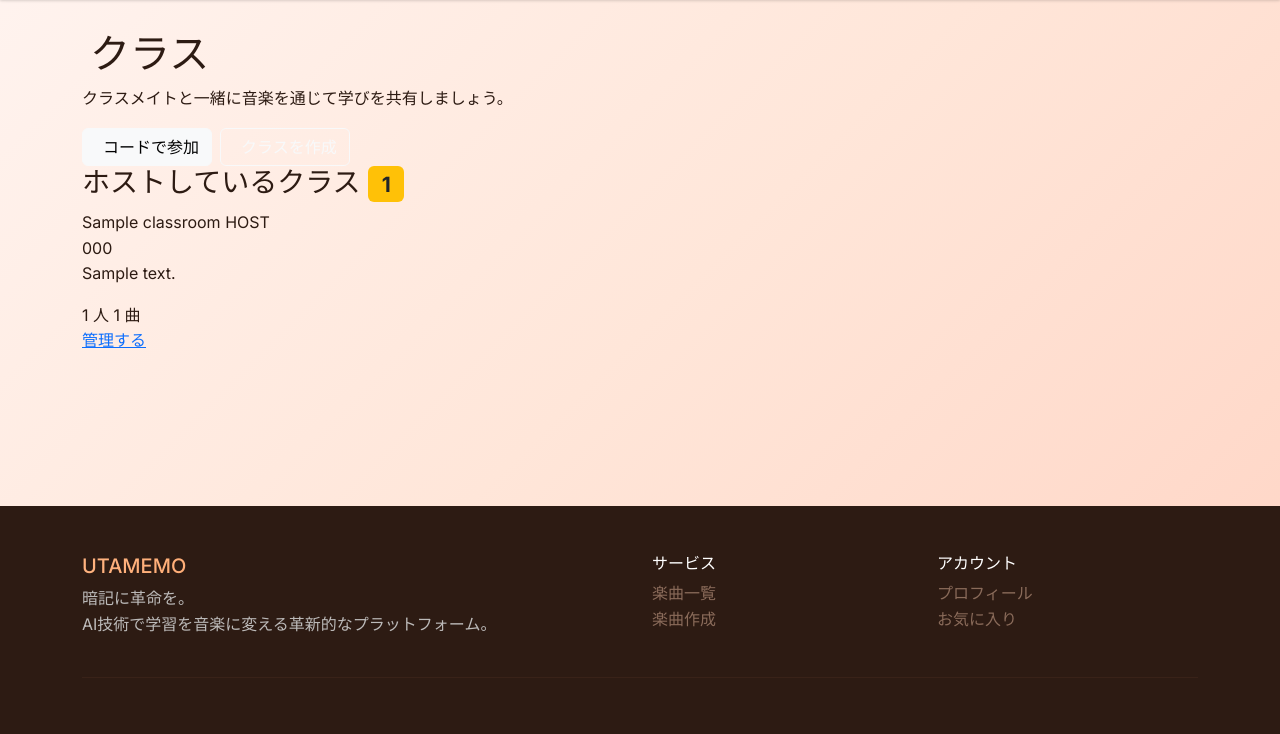
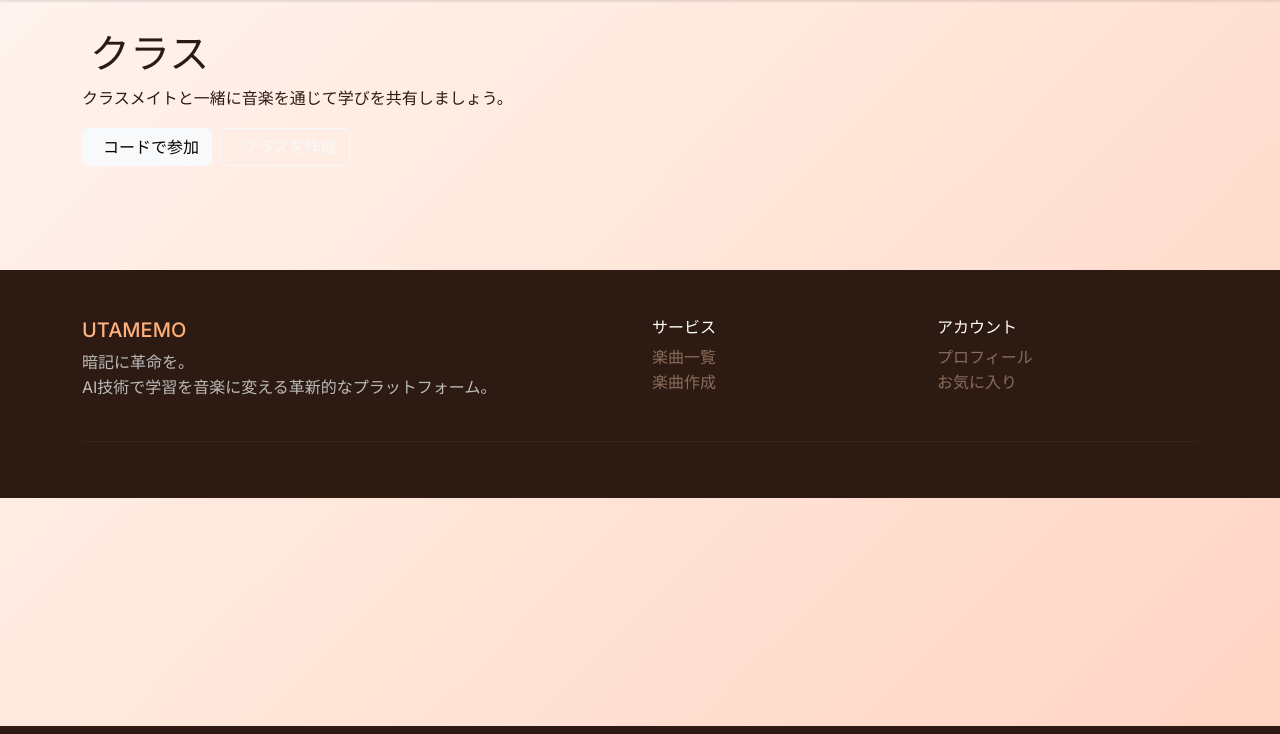
Before and after one commit to Yulkjh/utamemo-app, a Django app: page /classroom/ in a window 1280 px wide. Shown: the part 74-808 px from the top of the page. Run offline with Django 5.2, Linux system fonts and the light colour scheme; a user stored in the database is signed in; tables that the repository leaves empty hold one stand-in row (values such as "Sample post"); grey boxes marked "Sample" are stand-in pictures.

Commit message:
Hide hosted classrooms section - show only joined classrooms

```diff
--- a/myproject/templates/songs/classroom_list.html
+++ b/myproject/templates/songs/classroom_list.html
@@ -257,58 +257,6 @@
         </div>
     </div>
 
-    {% if hosted_classrooms %}
-    <!-- ホストしているクラス -->
-    <div class="mb-5">
-        <h3 class="section-title">
-            <i class="fas fa-crown text-warning"></i>
-            {% if is_english %}Classes I Host{% elif is_chinese %}我主持的班级{% else %}ホストしているクラス{% endif %}
-            <span class="badge bg-warning text-dark">{{ hosted_classrooms|length }}</span>
-        </h3>
-        <div class="row g-4">
-            {% for classroom in hosted_classrooms %}
-            <div class="col-md-6 col-lg-4">
-                <div class="classroom-card">
-                    <div class="classroom-card-header">
-                        <div class="classroom-name">
-                            {{ classroom.name }}
-                            <span class="host-badge">
-                                <i class="fas fa-crown"></i> HOST
-                            </span>
-                        </div>
-                        <div class="classroom-code">
-                            <i class="fas fa-key"></i>
-                            {{ classroom.code }}
-                        </div>
-                    </div>
-                    <div class="classroom-card-body">
-                        {% if classroom.description %}
-                        <p class="classroom-description">{{ classroom.description|truncatewords:15 }}</p>
-                        {% endif %}
-                        <div class="classroom-stats">
-                            <span class="stat-item">
-                                <i class="fas fa-users"></i>
-                                {{ classroom.members.count }} {% if is_english %}members{% elif is_chinese %}成员{% else %}人{% endif %}
-                            </span>
-                            <span class="stat-item">
-                                <i class="fas fa-music"></i>
-                                {{ classroom.shared_songs.count }} {% if is_english %}songs{% elif is_chinese %}首{% else %}曲{% endif %}
-                            </span>
-                        </div>
-                    </div>
-                    <div class="classroom-card-footer">
-                        <a href="{% url 'songs:classroom_detail' classroom.pk %}" class="view-btn">
-                            <i class="fas fa-arrow-right"></i>
-                            {% if is_english %}Manage{% elif is_chinese %}管理{% else %}管理する{% endif %}
-                        </a>
-                    </div>
-                </div>
-            </div>
-            {% endfor %}
-        </div>
-    </div>
-    {% endif %}
-
     {% if joined_classrooms %}
     <!-- 参加しているクラス -->
     <div class="mb-5">
```
